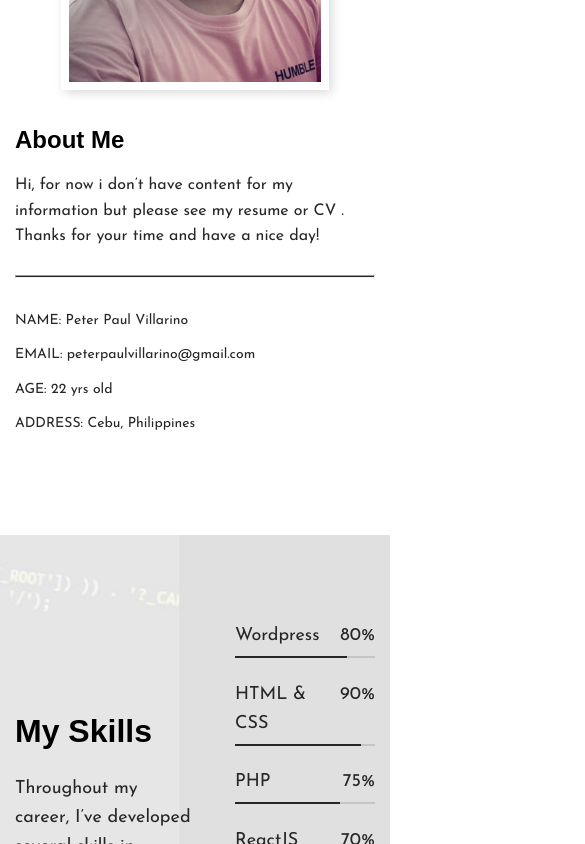
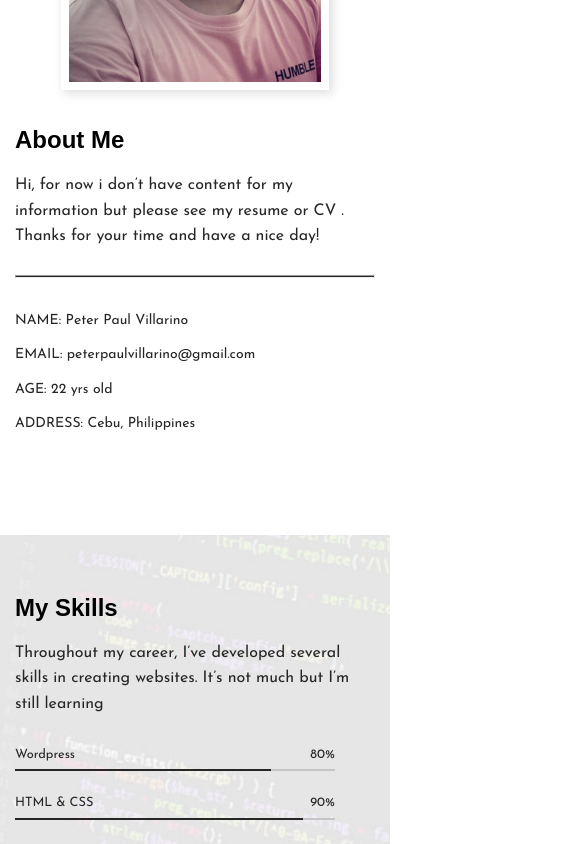
Before and after one commit to petrusmint/portfolio, a Next.js app: page / in a window 390 px wide. Shown: the part 1156-2000 px from the top of the page, 585 px wide, since content can reach past the window. Built offline with nearby package versions, Linux system fonts and the light colour scheme; a web font is replaced by a local one.

Commit message:
Added Responsiveness on Skills Section

```diff
--- a/components/Skills.jsx
+++ b/components/Skills.jsx
@@ -11,7 +11,7 @@ const Skills = () => {
 
   return (
     <section className={styles.skills}>
-      <div className="container flex">
+      <div className={`container flex ${styles.flex}`}>
         <div className={styles.textCont}>
           <h2>My Skills</h2>
           <p>
--- a/pages/index.js
+++ b/pages/index.js
@@ -26,9 +26,9 @@ export default function Home({
       <Banner socials={socials} />
       <About />
       <Skills />
-      <Projects projects={projects} />
+      {/* <Projects projects={projects} />
       <Achievements achievements={achievements} />
-      <Contacts contacts={contacts} />
+      <Contacts contacts={contacts} /> */}
     </>
   )
 }
--- a/styles/Skills.module.scss
+++ b/styles/Skills.module.scss
@@ -1,3 +1,5 @@
+@use "variables" as *;
+
 .skills {
     background: url('../public/skillsbg.jpg');
     background-size: cover;
@@ -53,3 +55,68 @@
         }
     }
 }
+
+@media screen and (max-width: $vw-md) {
+    .skills {
+        height: 90vh;
+    }
+}
+
+@media screen and (max-width: $vw-sm) {
+    .skills {
+        height: auto;
+        background-position-x: left;
+        padding: 10% 0;
+
+        .flex {
+            flex-direction: column;
+        }
+
+        .textCont {
+            display: block;
+            width: 80%;
+            align-self: flex-start;
+            padding-left: 2em;
+
+            p {
+                font-size: 1rem;
+            }
+
+            ul {
+                padding: 0;
+
+                li {
+                    p {
+                        font-size: .9rem;
+                    }
+                }
+            }
+        }
+    }
+}
+
+@media screen and (max-width: $vw-xs) {
+    .skills {
+        padding: 15% 0;
+
+        .textCont {
+            width: 100%;
+            padding: 0;
+
+            h2 {
+                font-size: 1.5rem;
+            }
+
+            ul {
+                li {
+                    width: 100%;
+                    max-width: 20em;
+
+                    p {
+                        font-size: 0.8rem;
+                    }
+                }
+            }
+        }
+    }
+}
```
